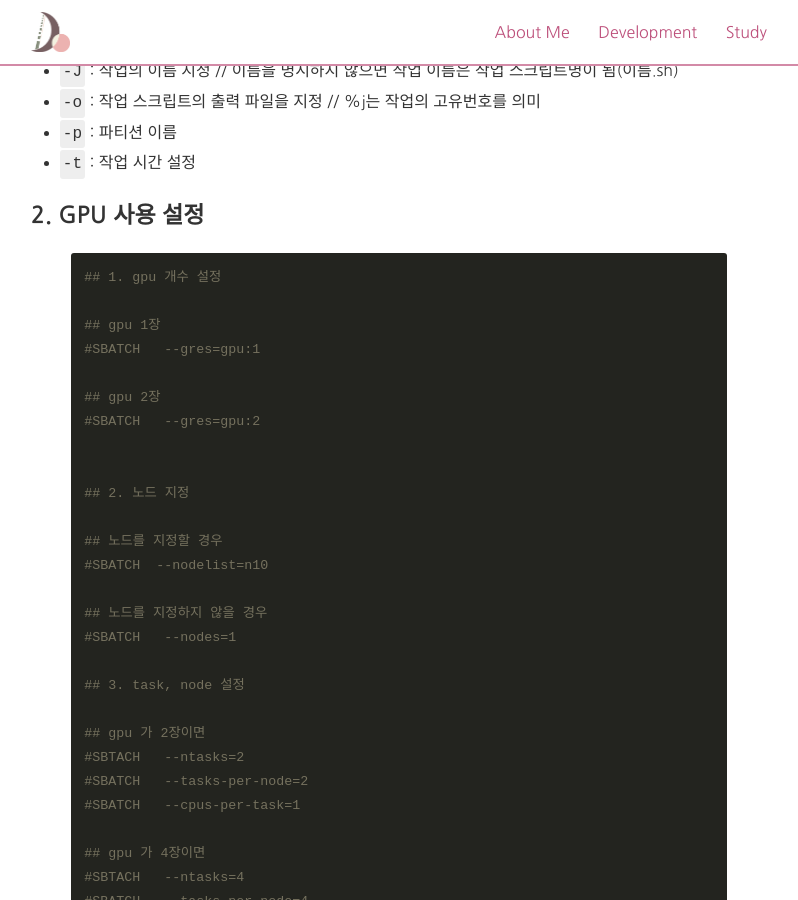
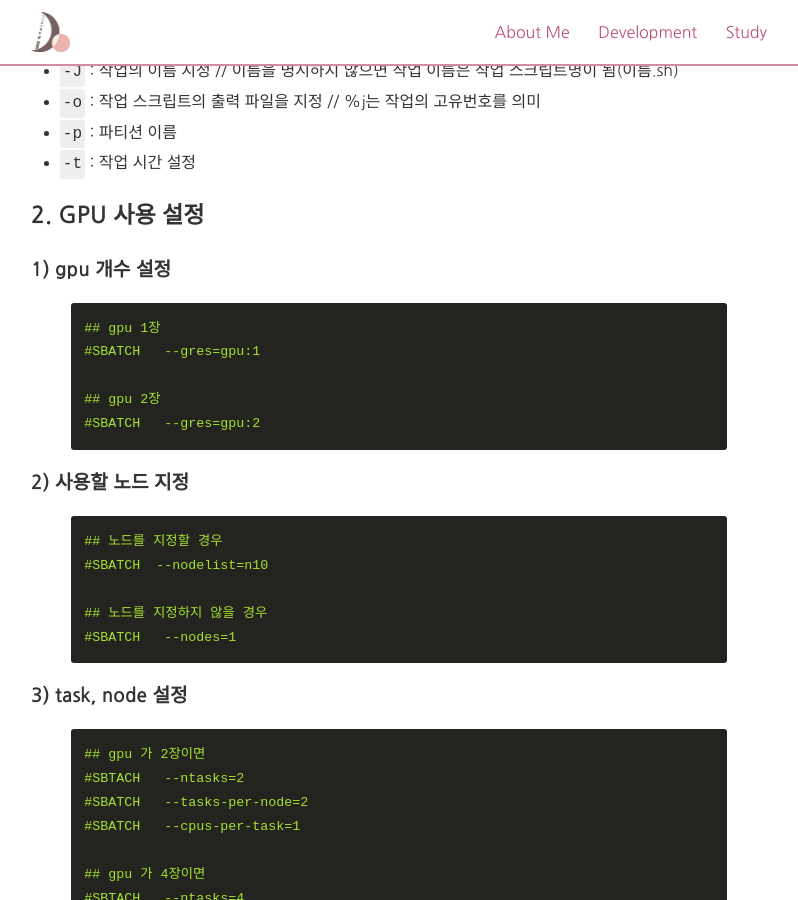
Before and after one commit to doheejin/doheejin.github.io, a Jekyll site: the page built from _posts/2021-02-19-linux-slurm.md, in a window 1280 px wide and 900 px high, scrolled down 821 px. Shown: the whole window, without its empty margins (241-1039 px from the left). Built offline with Jekyll 4.4.1, drawn with Linux system fonts in a browser that asks for light colours; nearby versions of some CDN libraries; comment, search, counter and statistics services are not loaded.

Commit message:
change code type to md

```diff
--- a/_posts/2021-02-19-linux-slurm.md
+++ b/_posts/2021-02-19-linux-slurm.md
@@ -17,7 +17,7 @@ bash 스크립트에서 slurm 명령은 `sbatch`를 통해 이루어진다.
 ### 1. sbatch
 #sbatch 뒤에 옵션을 달면, slurm 명령어가 실행된다.
 
-{% highlight bash %}
+{% highlight md %}
 #!/bin/bash
 
 #SBATCH -J ensemble   # job name
@@ -34,27 +34,26 @@ bash 스크립트에서 slurm 명령은 `sbatch`를 통해 이루어진다.
 - `-t` : 작업 시간 설정
 
 ### 2. GPU 사용 설정
-
-{% highlight bash %}
-## 1. gpu 개수 설정
-
+#### 1) gpu 개수 설정
+{% highlight md %}
 ## gpu 1장
 #SBATCH   --gres=gpu:1
 
 ## gpu 2장
 #SBATCH   --gres=gpu:2
+{% endhighlight %}
 
-
-## 2. 노드 지정
-
+#### 2) 사용할 노드 지정
+{% highlight md %}
 ## 노드를 지정할 경우
 #SBATCH  --nodelist=n10
 
 ## 노드를 지정하지 않을 경우
 #SBATCH   --nodes=1
+{% endhighlight %}
 
-## 3. task, node 설정
-
+#### 3) task, node 설정
+{% highlight md %}
 ## gpu 가 2장이면
 #SBTACH   --ntasks=2
 #SBATCH   --tasks-per-node=2
@@ -64,12 +63,11 @@ bash 스크립트에서 slurm 명령은 `sbatch`를 통해 이루어진다.
 #SBTACH   --ntasks=4
 #SBATCH   --tasks-per-node=4
 #SBATCH   --cpus-per-task=1
-
 {% endhighlight %}
 
 ### 3. 관리자 옵션
 
-{% highlight bash %}
+{% highlight md %}
 #SBATCH --ntasks=1        # Run on a single CPU
 #SBATCH --mem=2gb         # Limit of Memory
 #SBATCH --time=00:30:00   # Limit of Time
```
